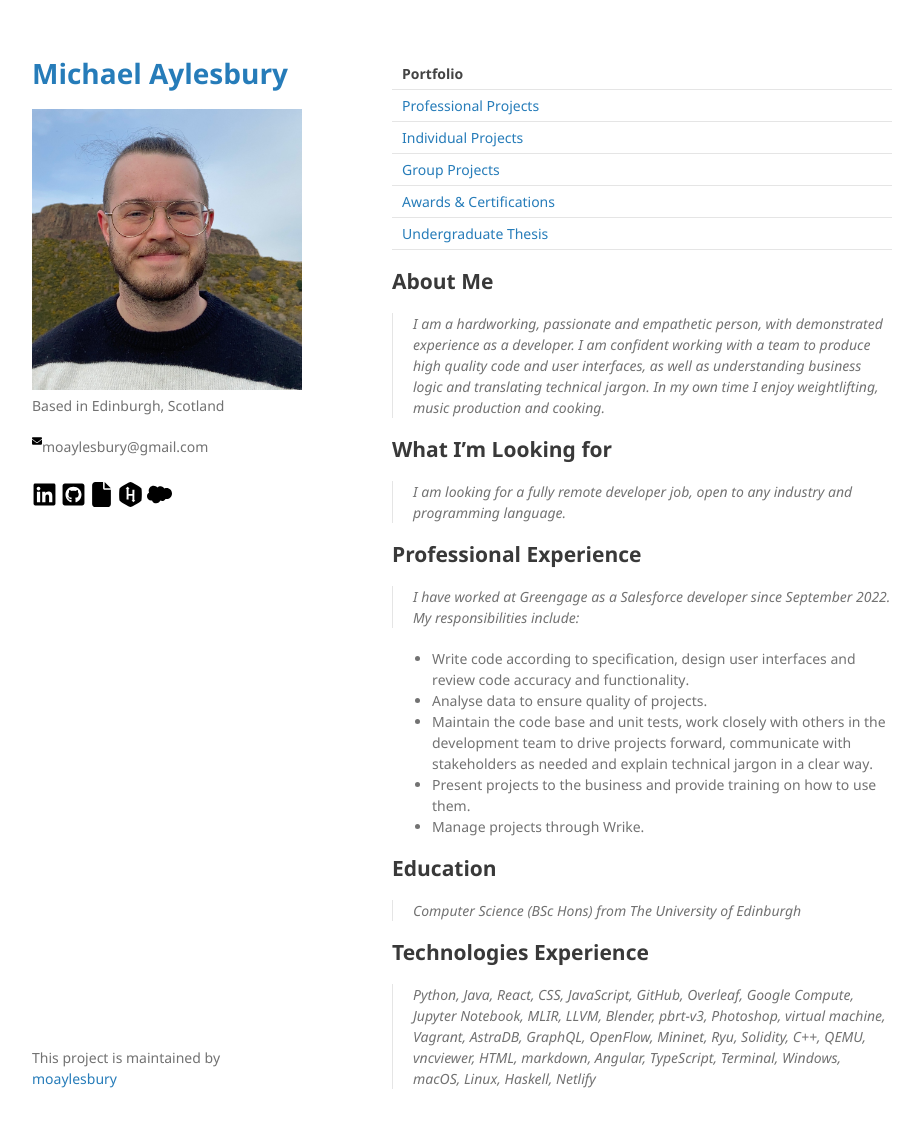
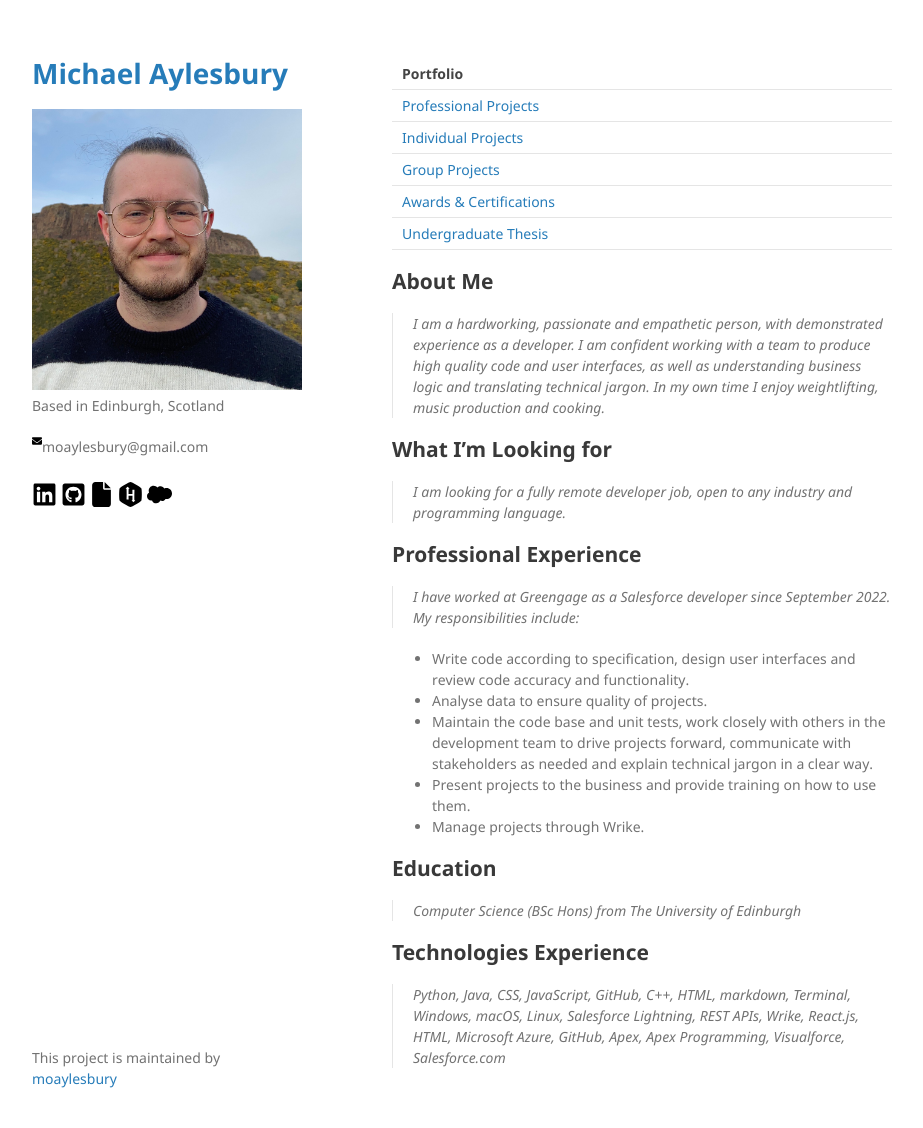
Before and after one commit to moaylesbury/michaelaylesbury.github.io, a Jekyll site: the page built from index.md, in a window 1280 px wide and 1159 px high. Shown: the top 1128 px of the window, without its empty margins (178-1101 px from the left). Built offline with Jekyll 4.4.1, drawn with Linux system fonts in a browser that asks for light colours.

Commit message:
Update skills

```diff
--- a/index.md
+++ b/index.md
@@ -37,4 +37,4 @@ layout: default
 
 ## Technologies Experience
 
-> Python, Java, React, CSS, JavaScript, GitHub, Overleaf, Google Compute, Jupyter Notebook, MLIR, LLVM, Blender, pbrt-v3, Photoshop, virtual machine, Vagrant, AstraDB, GraphQL, OpenFlow, Mininet, Ryu, Solidity, C++, QEMU, vncviewer, HTML, markdown, Angular, TypeScript, Terminal, Windows, macOS, Linux, Haskell, Netlify
+> Python, Java, CSS, JavaScript, GitHub, C++, HTML, markdown, Terminal, Windows, macOS, Linux, Salesforce Lightning, REST APIs, Wrike, React.js, HTML, Microsoft Azure, GitHub, Apex, Apex Programming, Visualforce, Salesforce.com
```
